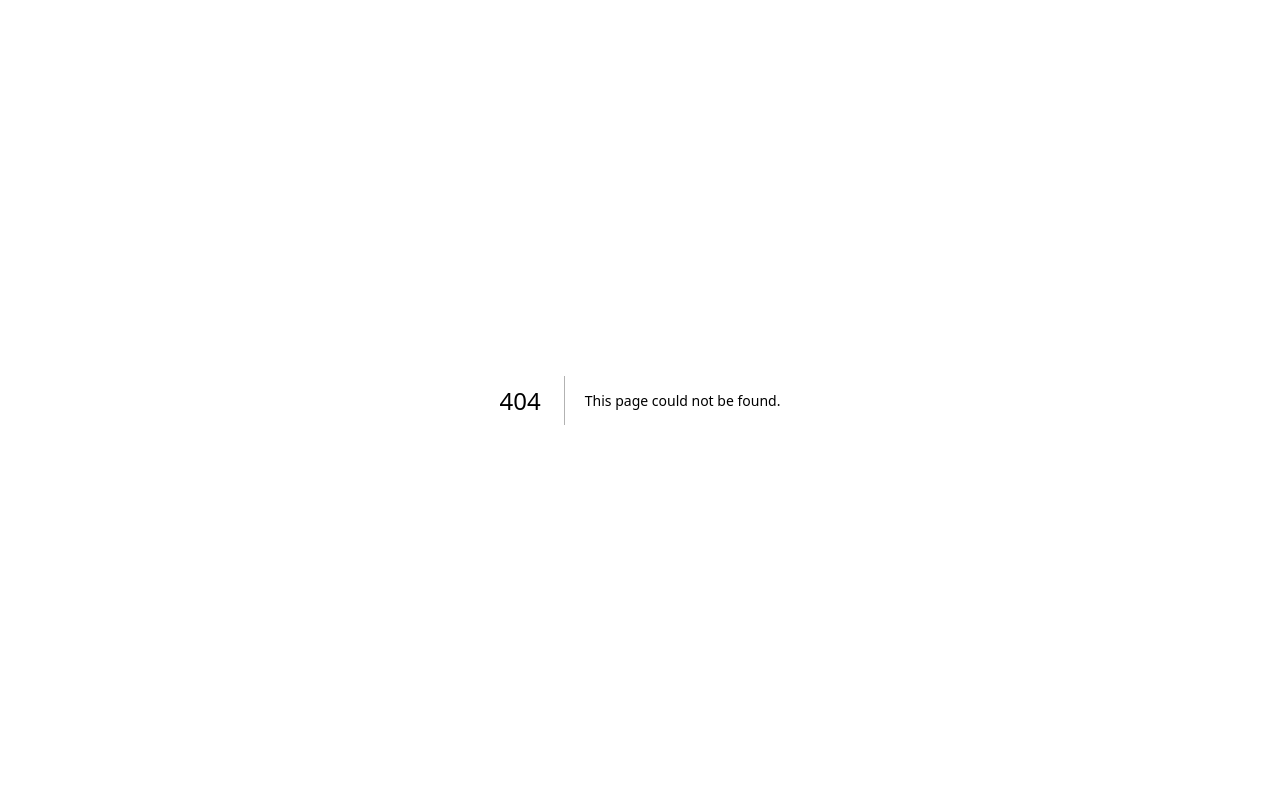
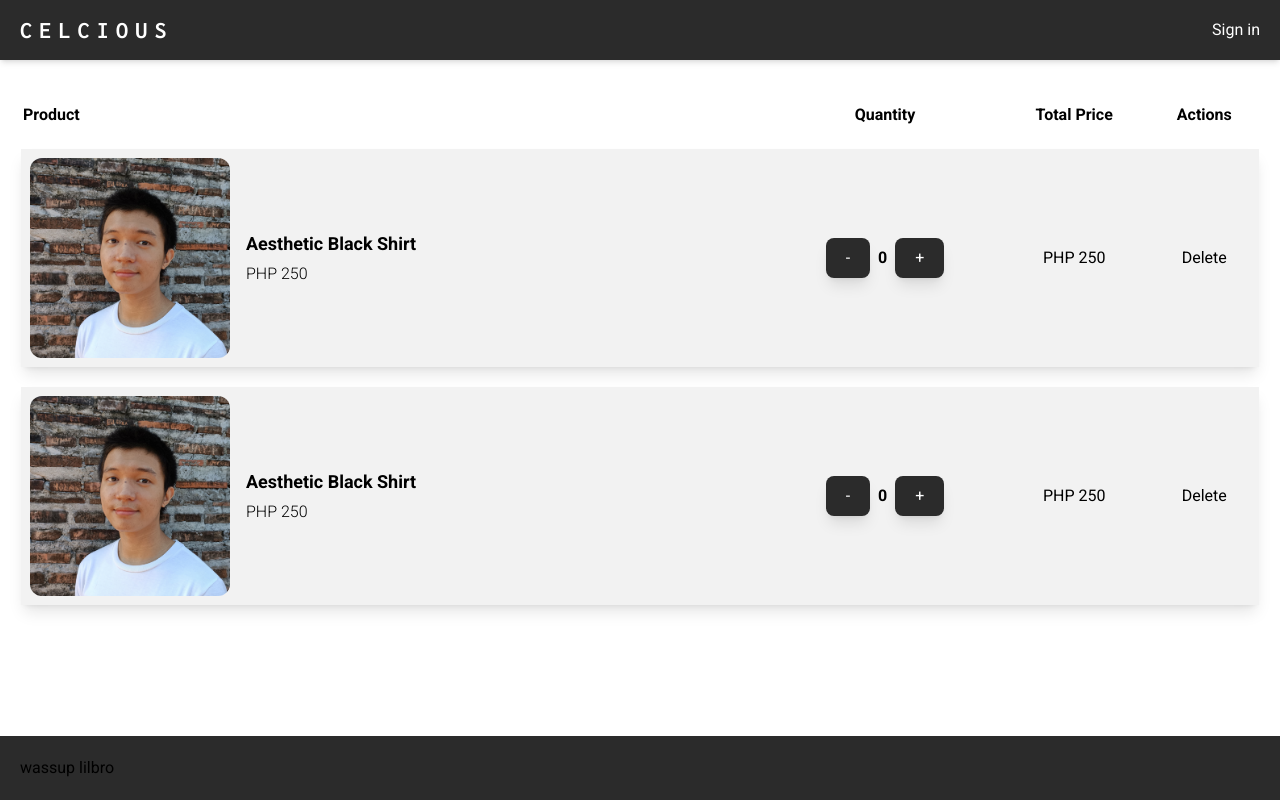
Before and after one commit to marcelee0713/Celcious, a Next.js app: page /cart/1 in a window 1280 px wide. Before the commit this address had no page. Built offline with nearby package versions, Linux system fonts and the light colour scheme; no server answers.

Commit message:
Made the UI for the Cart Page

```diff
--- /dev/null
+++ b/src/app/cart/[id]/page.tsx
@@ -0,0 +1,56 @@
+import { NavBar } from "@/components/NavBar";
+import { CartItem } from "@/components/cart/CartItem";
+import { prisma } from "@/db/prisma";
+import { Roboto } from "next/font/google";
+import React from "react";
+
+const roboto = Roboto({
+  subsets: ["latin"],
+  weight: "700",
+});
+
+interface PageParams {
+  params: {
+    id: string;
+  };
+}
+
+export default async function CartPage({ params: { id } }: PageParams) {
+  // TODO:
+  // 1. Do the functionality of the Cart.
+  // 2. Make a middleware for the ProductBox, Profile, and this page.
+  //  - When they are not logged in.
+  //  - When their "session user id" is not the same as the one they're logged in
+  return (
+    <>
+      <NavBar />
+      <main className="flex flex-col relative">
+        <table className=" table-auto border border-separate border-transparent border-spacing-y-5 p-5">
+          <thead>
+            <tr>
+              <th className="text-start border border-collapse border-transparent">
+                Product
+              </th>
+              <th className="border border-collapse border-transparent">
+                Quantity
+              </th>
+              <th className="border border-collapse border-transparent">
+                Total Price
+              </th>
+              <th className="border border-collapse border-transparent">
+                Actions
+              </th>
+            </tr>
+          </thead>
+          <tbody>
+            <CartItem />
+            <CartItem />
+          </tbody>
+        </table>
+        <div className="flex fixed bottom-0 bg-primary w-full p-5">
+          wassup lilbro
+        </div>
+      </main>
+    </>
+  );
+}
--- a/src/components/NavBar.tsx
+++ b/src/components/NavBar.tsx
@@ -1,5 +1,5 @@
 "use client";
-import React, { useEffect } from "react";
+import React from "react";
 import {
   FaShoppingCart,
   FaBell,
@@ -51,7 +51,7 @@ export const NavBar = () => {
             ) : (
               <FaUserCircle size={40} className="text-secondary" />
             )}
-            <div className="flex flex-col invisible group-hover/holder:visible absolute w-36 bg-primary right-0 top-14 duration-500 rounded">
+            <div className="flex flex-col invisible group-hover/holder:visible absolute w-36 bg-primary right-0 top-14 duration-500 rounded z-10">
               <div
                 onClick={() => router.push("/profile")}
                 className="flex gap-2 cursor-pointer p-4 border-b border-secondary hover:bg-black hover:rounded-t-lg"
@@ -59,13 +59,13 @@ export const NavBar = () => {
                 <FaUserAlt size={20} />
                 <div className="flex-1">Profile</div>
               </div>
-              <div
-                onClick={() => {}}
+              <Link
+                href={`/cart/${session.user.id}`}
                 className="flex gap-2 items-center cursor-pointer p-4 border-b border-secondary hover:bg-black"
               >
                 <FaShoppingCart size={20} />
                 <div className="flex-1">Cart</div>
-              </div>
+              </Link>
               <div
                 onClick={() => {
                   signOut({
@@ -80,8 +80,6 @@ export const NavBar = () => {
               </div>
             </div>
           </div>
-
-          {/* TODO Soon: For the src of Image we have to get the url of the user's Profile Picture */}
         </div>
       ) : (
         <div className="cursor-pointer" onClick={() => signIn()}>
--- /dev/null
+++ b/src/components/cart/CartItem.tsx
@@ -0,0 +1,59 @@
+"use client";
+import { Roboto } from "next/font/google";
+import Image from "next/image";
+
+const robotoBold = Roboto({
+  subsets: ["latin"],
+  weight: "700",
+});
+
+const robotoLight = Roboto({
+  subsets: ["latin"],
+  weight: "300",
+});
+
+export const CartItem = () => {
+  return (
+    <tr className="bg-accent shadow-lg">
+      <td className="flex gap-4 border border-collapse border-transparent p-2">
+        <div className="relative w-cartItemPicWidth h-cartItemPicHeight">
+          <Image
+            alt="test"
+            src={"/me.jpg"}
+            fill
+            style={{ objectFit: "cover", borderRadius: 12 }}
+          />
+        </div>
+        <div className="flex flex-col gap-1 justify-center">
+          <div className={`${robotoBold.className} text-lg`}>
+            Aesthetic Black Shirt
+          </div>
+          <div className={`${robotoLight.className}`}>PHP 250</div>
+        </div>
+      </td>
+      <td className="border border-collapse border-transparent">
+        <div className="flex gap-2 items-center justify-center">
+          <button
+            onClick={() => {}}
+            className="px-5 py-2 bg-primary text-secondary rounded-lg shadow-lg transition-transform hover:-translate-y-1"
+          >
+            -
+          </button>
+          <div className="font-bold">0</div>
+          <button
+            onClick={() => {}}
+            className="px-5 py-2 bg-primary text-secondary rounded-lg shadow-lg transition-transform hover:-translate-y-1"
+          >
+            +
+          </button>
+        </div>
+      </td>
+      <td className="text-center border border-collapse border-transparent">
+        PHP 250
+      </td>
+      <td className="text-center border border-collapse border-transparent">
+        Delete
+      </td>
+    </tr>
+  );
+};
--- a/tailwind.config.js
+++ b/tailwind.config.js
@@ -42,6 +42,7 @@ module.exports = {
         profileFormWidth: "400px",
         productBoxWidth: "300px",
         viewProductBoxWidth: "500px",
+        cartItemPicWidth: "200px",
       },
 
       height: {
@@ -49,6 +50,7 @@ module.exports = {
         profilePicHeight: "300px",
         navPageHeight: "60px",
         productBoxHeight: "500px",
+        cartItemPicHeight: "200px",
       },
 
       maxWidth: {
```
Also changed, not shown: 1 other file (tests, documents, lock files or other folders).
